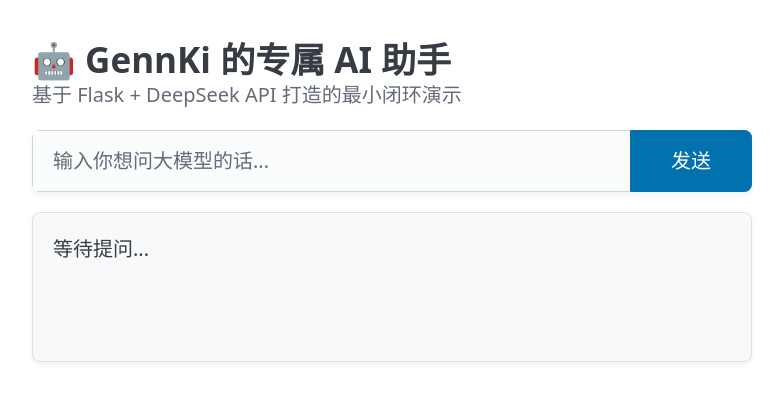
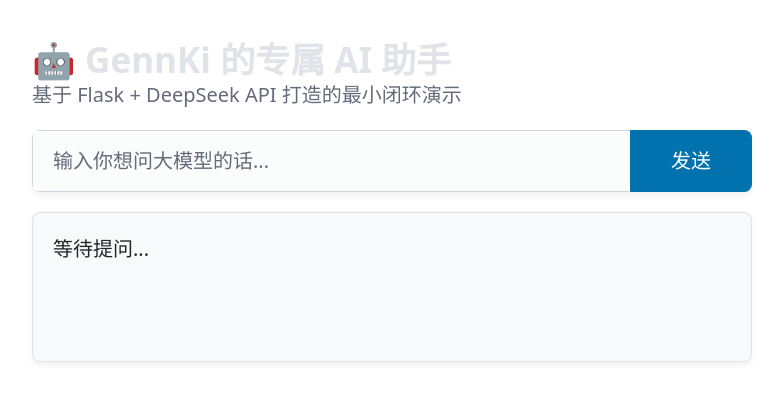
Before and after one commit to gennki-mxh/gennki-ai-assistant-backend, a Flask app: page / in a window 1280 px wide. Shown: the top 401 px of the page, without its empty margins (248-1031 px from the left). Run offline with Flask 3, Linux system fonts and the light colour scheme; some libraries are stand-ins or nearby versions.

Commit message:
style: 修正深色主题对比度与标题字号；docs: 添加界面截图

```diff
--- a/templates/index.html
+++ b/templates/index.html
@@ -43,6 +43,23 @@
                 flex-shrink: 0;
             }
 
+            /* 回复框内背景和字体颜色单独控制 */
+            #chat-box {
+                background: #f8f9fa;
+                color: #232629;
+            }
+
+            #chat-box p, pre , ul, h1, h2, h3, h4, h5 {
+                color: #232629
+            }
+
+            /* 页面标题颜色单独控制 */
+            hgroup h2 {color: #e0e3e7;}
+
+            /* 聊天框内的 Markdown 标题不要用页面级字号 */
+            #chat-box h1 { font-size: 1.5rem; margin-bottom: 0.6rem; }
+            #chat-box h2 { font-size: 1.25rem; margin-bottom: 0.5rem; }
+            #chat-box h3 { font-size: 1.05rem; }
         </style>
     </head>
     <body>
```
Also changed, not shown: README.md, 1 other file.
